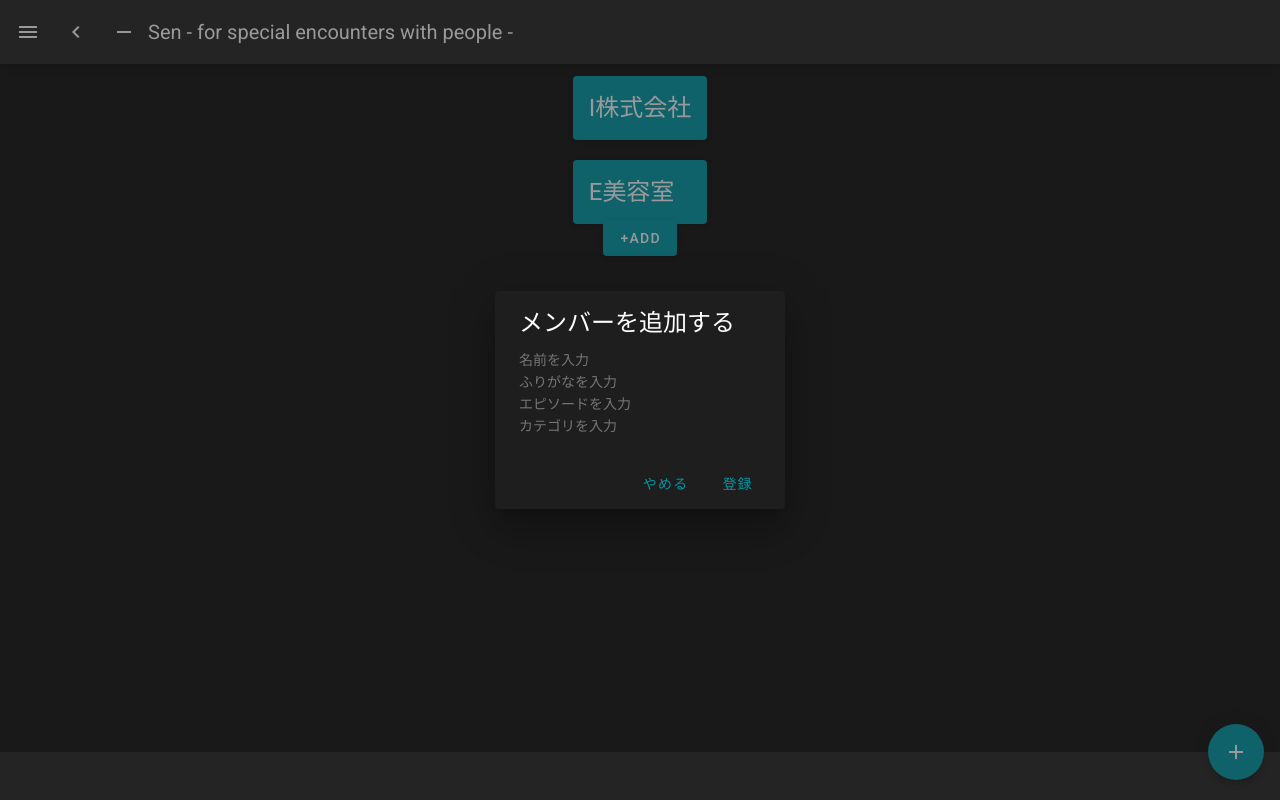
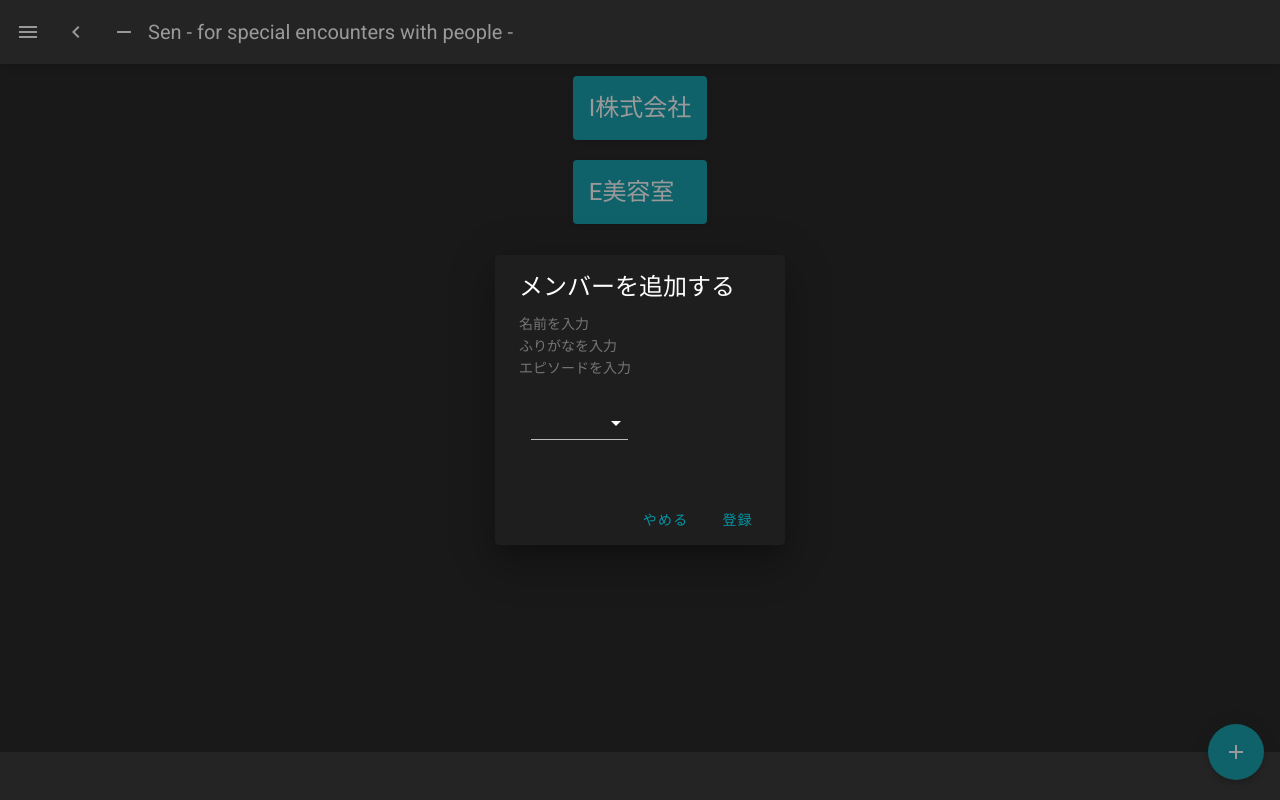
Before and after one commit to naoko3in4/sen, a Nuxt app: page /categories in a window 1280 px wide. Both pictures are taken after a click on the button 1236 px from the left and 752 px from the top of the page. Built offline with nearby package versions, Linux system fonts and the light colour scheme.

Commit message:
made category variables and select drop menu

```diff
--- /dev/null
+++ b/const/category_name.js
@@ -0,0 +1,7 @@
+const CATEGORY_NAMES = {
+  school: '学校',
+  work: '職場',
+  neighbour: '近所',
+  event: 'イベント'
+}
+export default CATEGORY_NAMES
--- a/layouts/default.vue
+++ b/layouts/default.vue
@@ -84,12 +84,18 @@
                   placeholder="エピソードを入力"
                 />
               </label>
-              <label for="名前">
-                <input
-                  v-model="formData.category"
-                  type="text"
-                  placeholder="カテゴリを入力"
-                />
+              <label for="カテゴリ">
+                <v-container fluid>
+                  <v-row align="center">
+                    <v-col class="d-flex" cols="12" sm="6">
+                      <v-select
+                        :value="formData.categoey"
+                        :items="selectItems"
+                        @input="selectCategory"
+                      />
+                    </v-col>
+                  </v-row>
+                </v-container>
               </label>
             </v-card-text>
             <v-card-actions>
@@ -112,6 +118,7 @@
 
 <script>
 import axios from '../plugins/axios'
+import CATEGORY_NAMES from '~/const/category_name'
 
 export default {
   name: 'Default',
@@ -146,6 +153,11 @@ export default {
       rawImageFile: null
     }
   },
+  computed: {
+    selectItems() {
+      return Object.values(CATEGORY_NAMES)
+    }
+  },
   methods: {
     async postMember() {
       const res = await axios.post('https://sen.microcms.io/api/v1/sen', {
@@ -153,6 +165,11 @@ export default {
       })
       console.log(res)
       this.dialogOpen = false
+    },
+    selectCategory(value) {
+      this.formData.category = Object.entries(CATEGORY_NAMES).find(
+        ([key, name]) => name === value
+      )[0]
     }
   }
 }
--- a/pages/categories/index.vue
+++ b/pages/categories/index.vue
@@ -12,36 +12,12 @@
           </v-card-title>
         </v-card>
       </div>
-      <!-- modal -->
-      <v-row justify="center">
-        <v-dialog v-model="dialog" persistent max-width="290">
-          <template v-slot:activator="{ on }">
-            <v-row justify="space-around">
-              <v-btn color="primary" dark class="modal-trigger" v-on="on"
-                >+Add</v-btn
-              >
-            </v-row>
-          </template>
-          <v-card>
-            <v-card-title class="headline">カテゴリーを追加する</v-card-title>
-            <v-card-text>
-              <label for="名前">項目</label>
-              <p><input type="text" placeholder="カテゴリー名を入力" /></p>
-            </v-card-text>
-            <v-card-actions>
-              <v-spacer></v-spacer>
-              <v-btn color="primary" text @click="dialog = false">やめる</v-btn>
-              <v-btn color="primary" text @click="dialog = false">登録</v-btn>
-            </v-card-actions>
-          </v-card>
-        </v-dialog> </v-row
-      ><!-- modal -->
     </v-flex>
   </v-layout>
 </template>
 
 <script>
-import { mapState, mapActions } from 'vuex'
+import { mapState } from 'vuex'
 
 export default {
   name: 'Category',
@@ -51,14 +27,9 @@ export default {
     }
   },
   computed: {
-    ...mapState('category', ['feedCategories']),
-    getCategories() {
-      console.log(this.feedCategories)
-      return true
-    }
+    ...mapState('category', ['feedCategories'])
   },
   methods: {
-    ...mapActions('category', ['initCategories']),
     goToCategoryPage(categoryId) {
       this.$router.push({
         path: `categories/${categoryId}`
--- a/store/category.js
+++ b/store/category.js
@@ -2,7 +2,7 @@ export const state = () => ({
   // サンプルポストデータ
   feedCategories: [
     {
-      id: '職場',
+      id: 'work',
       members: [
         {
           id: 1,
```
Also changed, not shown: 1 other file (tests, documents, lock files or other folders).
